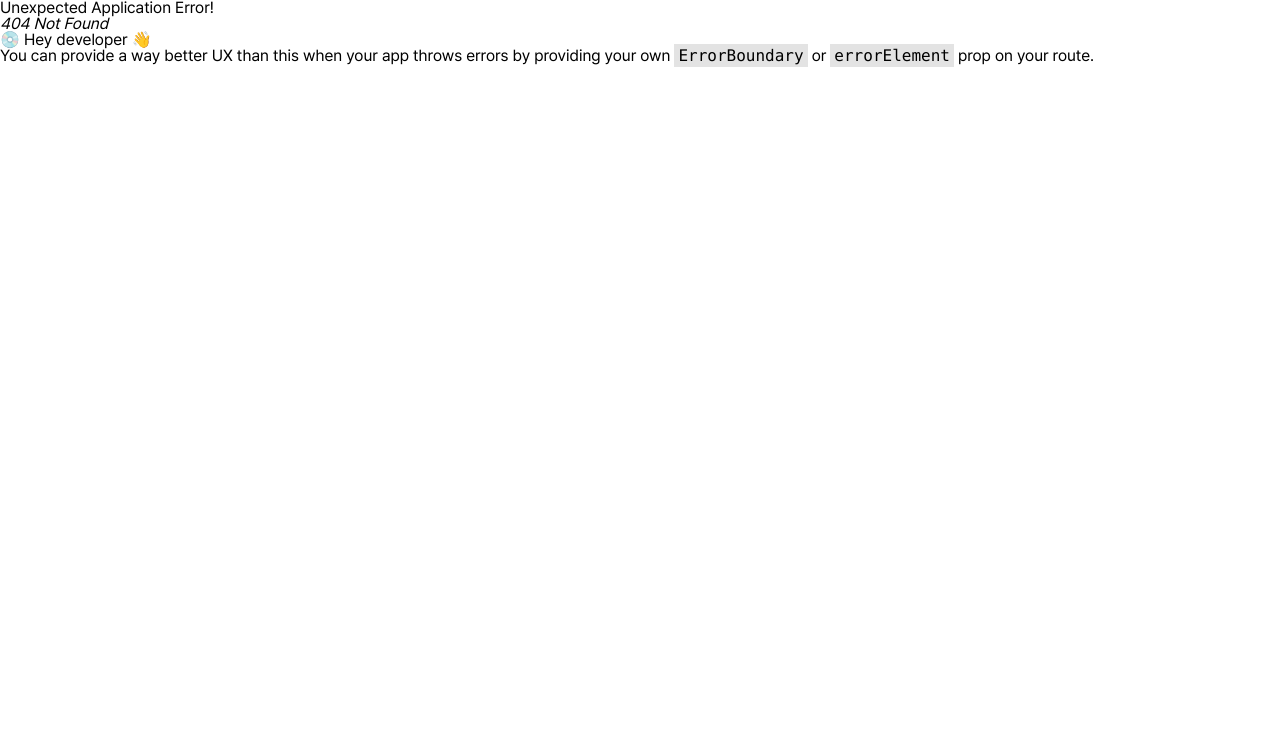
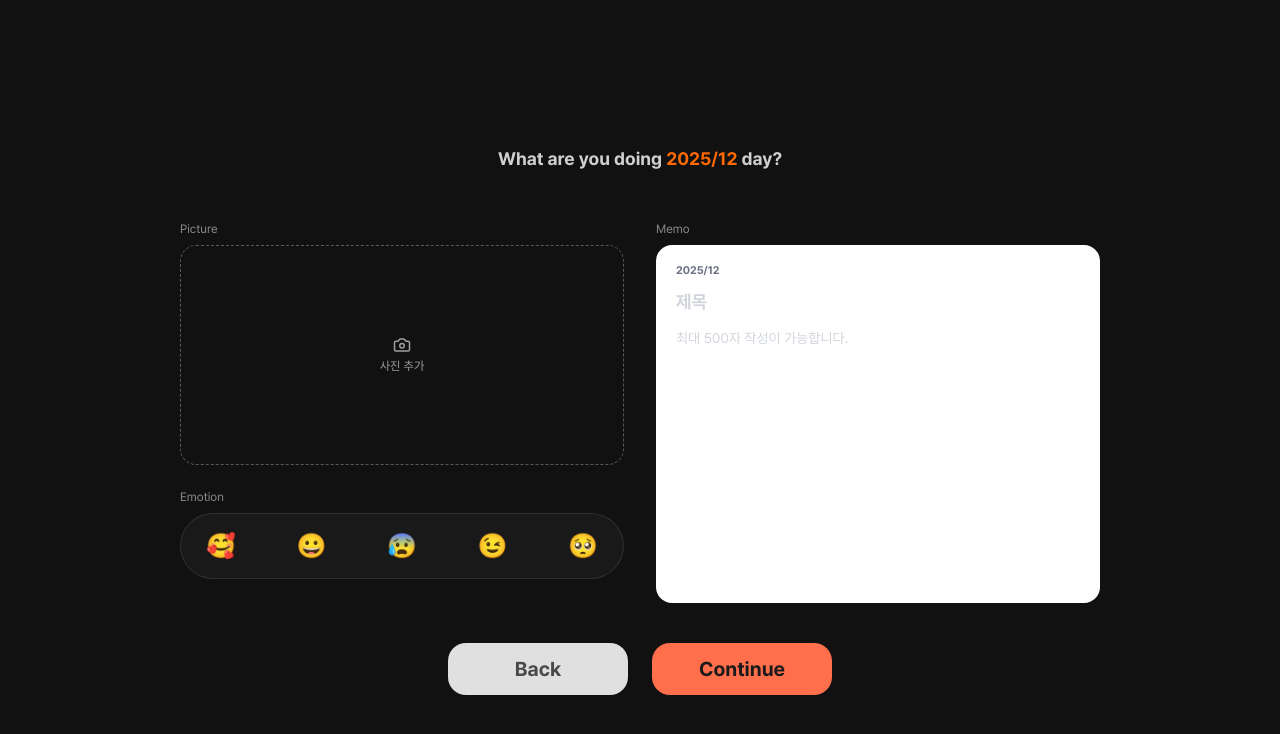
Before and after one commit to UMC-SINO/SINO-Front, a React (Vite) app: page /retro in a window 1280 px wide. Before the commit this address had no page. Shown: the top 734 px of the page. Built offline with nearby package versions, Linux system fonts and the light colour scheme.

Commit message:
[#3] feat : 회고 작성 페이지 상태 관리 훅 구현

```diff
--- a/src/Router.tsx
+++ b/src/Router.tsx
@@ -2,6 +2,7 @@
 import App from './App';
 import Hompage from './pages/Hompage';
 import ExamplePage from './pages/ExamplePage';
+import RetrospectWrite from './pages/RetrospectWrite/RestrospectWrite';
 
 const router = createBrowserRouter([
   {
@@ -16,6 +17,10 @@
         path: 'example',
         element: <ExamplePage />,
       },
+      {
+        path: 'retro',
+        element: <RetrospectWrite />,
+      },
     ],
   },
 ]);
--- /dev/null
+++ b/src/hooks/usePhotos.ts
@@ -0,0 +1,52 @@
+import { useState } from 'react';
+import type { PhotoUpload } from '@/types/photo';
+
+export const usePhotos = () => {
+  const [photos, setPhotos] = useState<PhotoUpload[]>([]);
+
+  // 사진 추가 (UI용: createObjectURL)
+  const addPhoto = (file: File) => {
+    if (photos.length >= 4) return;
+
+    const newPhoto: PhotoUpload = {
+      id: crypto.randomUUID(),
+      url: URL.createObjectURL(file),
+      isThumbnail: photos.length === 0, // 첫 사진 자동 썸네일
+      file, // 서버 연동 시 사용 예정
+    };
+
+    setPhotos((prev) => [...prev, newPhoto]);
+  };
+
+  // 사진 삭제
+  const removePhoto = (id: string) => {
+    setPhotos((prev) => {
+      const target = prev.find((p) => p.id === id);
+      const remaining = prev.filter((p) => p.id !== id);
+
+      // 썸네일이 삭제되면 첫 번째 사진을 썸네일로 승계
+      if (target?.isThumbnail && remaining.length > 0) {
+        remaining[0] = { ...remaining[0], isThumbnail: true };
+      }
+
+      return remaining;
+    });
+  };
+
+  // 썸네일 지정
+  const setThumbnail = (id: string) => {
+    setPhotos((prev) =>
+      prev.map((photo) => ({
+        ...photo,
+        isThumbnail: photo.id === id,
+      })),
+    );
+  };
+
+  return {
+    photos,
+    addPhoto,
+    removePhoto,
+    setThumbnail,
+  };
+};
--- /dev/null
+++ b/src/hooks/useRetrospectDraft.ts
@@ -0,0 +1,71 @@
+import { useMemo, useState } from 'react';
+import type { PhotoItem } from '@/types/retrospect';
+
+const makeId = () => crypto.randomUUID?.() ?? Math.random().toString(36).slice(2);
+
+export const useRetrospectDraft = (initialDateString: string) => {
+  const [photos, setPhotos] = useState<PhotoItem[]>([]);
+  const [emotion, setEmotion] = useState<string | null>(null);
+  const [title, setTitle] = useState('');
+  const [content, setContent] = useState('');
+
+  const dateString = useMemo(() => initialDateString, [initialDateString]);
+
+  const addPhoto = (file: File) => {
+    setPhotos((prev) => {
+      if (prev.length >= 4) return prev;
+
+      const next: PhotoItem = {
+        id: makeId(),
+        url: URL.createObjectURL(file),
+        isPick: prev.length === 0,
+        file,
+      };
+
+      return [...prev, next];
+    });
+  };
+
+  const removePhoto = (id: string) => {
+    setPhotos((prev) => {
+      const target = prev.find((p) => p.id === id);
+      const remaining = prev.filter((p) => p.id !== id);
+
+      if (target?.isPick && remaining.length > 0) {
+        remaining[0] = { ...remaining[0], isPick: true };
+      }
+
+      return remaining;
+    });
+  };
+
+  const pickPhoto = (id: string) => {
+    setPhotos((prev) => prev.map((p) => ({ ...p, isPick: p.id === id })));
+  };
+
+  const saveDraft = () => {
+    const payload = {
+      dateString,
+      photos: photos.map(({ id, url, isPick }) => ({ id, url, isPick })),
+      emotion,
+      title,
+      content,
+    };
+    console.log('draft payload:', payload);
+  };
+
+  return {
+    dateString,
+    photos,
+    emotion,
+    title,
+    content,
+    setEmotion,
+    setTitle,
+    setContent,
+    addPhoto,
+    removePhoto,
+    pickPhoto,
+    saveDraft,
+  };
+};
--- /dev/null
+++ b/src/hooks/useRetrospectForm.ts
@@ -0,0 +1,58 @@
+import { useState } from 'react';
+import type { PhotoUpload } from '@/types/photo';
+
+export const useRetrospectForm = () => {
+  const [photos, setPhotos] = useState<PhotoUpload[]>([]);
+  const [title, setTitle] = useState('');
+  const [content, setContent] = useState('');
+  const [emotion, setEmotion] = useState<string | null>(null);
+
+  const handleAddPhoto = (file: File) => {
+    if (photos.length >= 4) return;
+
+    const newPhoto: PhotoUpload = {
+      id: crypto.randomUUID(),
+      url: URL.createObjectURL(file),
+      isThumbnail: photos.length === 0,
+      file, // 서버 생기면 사용
+    };
+
+    setPhotos((prev) => [...prev, newPhoto]);
+  };
+
+  const handleRemovePhoto = (id: string) => {
+    const filtered = photos.filter((p) => p.id !== id);
+    if (!filtered.some((p) => p.isThumbnail) && filtered[0]) {
+      filtered[0].isThumbnail = true;
+    }
+    setPhotos([...filtered]);
+  };
+
+  const handleSetThumbnail = (id: string) => {
+    setPhotos((prev) => prev.map((p) => ({ ...p, isThumbnail: p.id === id })));
+  };
+
+  const handleSave = () => {
+    console.log('임시 저장 데이터:', {
+      title,
+      content,
+      emotion,
+      photos,
+    });
+    alert('UI 기준 임시 저장!');
+  };
+
+  return {
+    photos,
+    title,
+    content,
+    emotion,
+    setTitle,
+    setContent,
+    setEmotion,
+    handleAddPhoto,
+    handleRemovePhoto,
+    handleSetThumbnail,
+    handleSave,
+  };
+};
```
